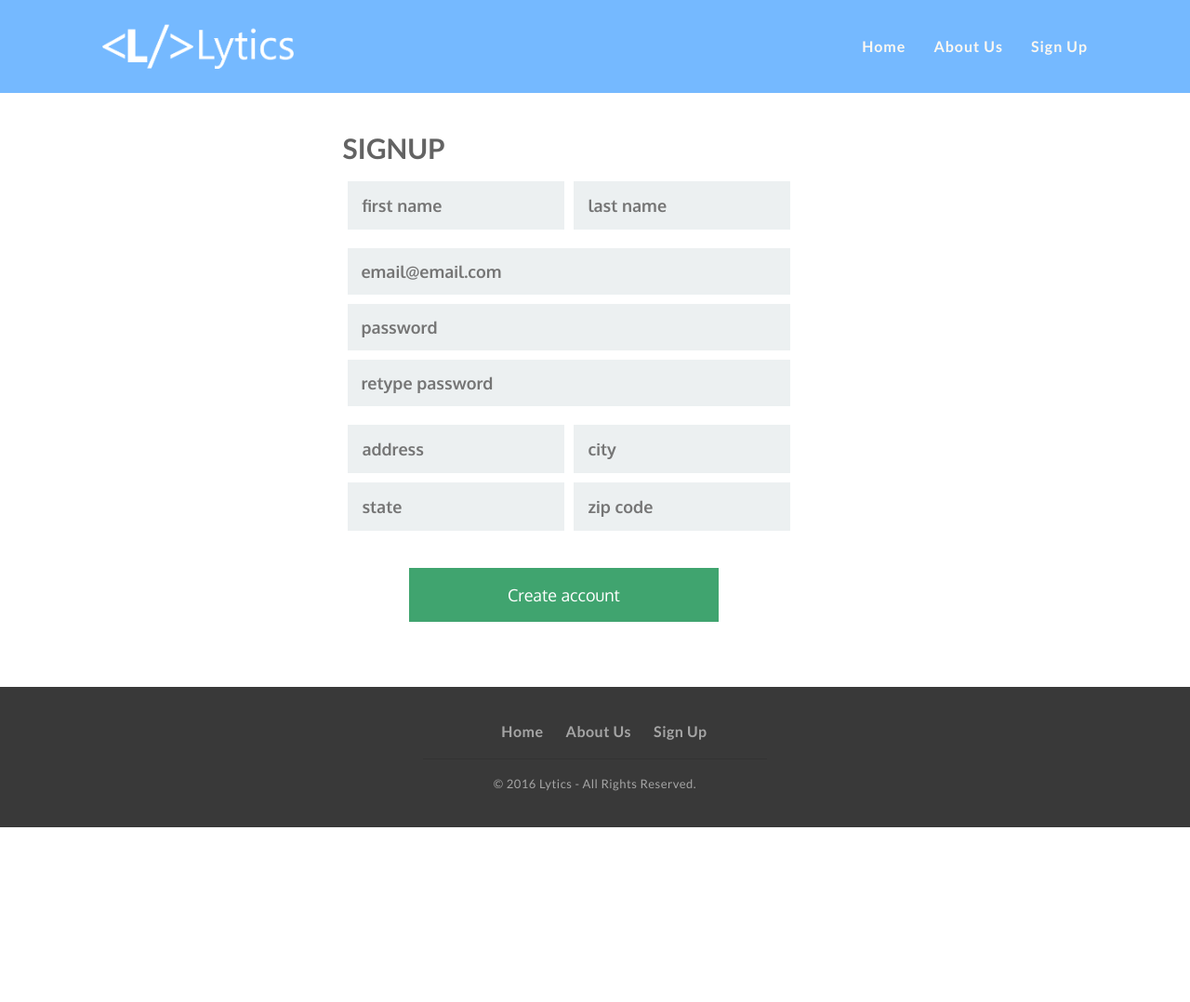
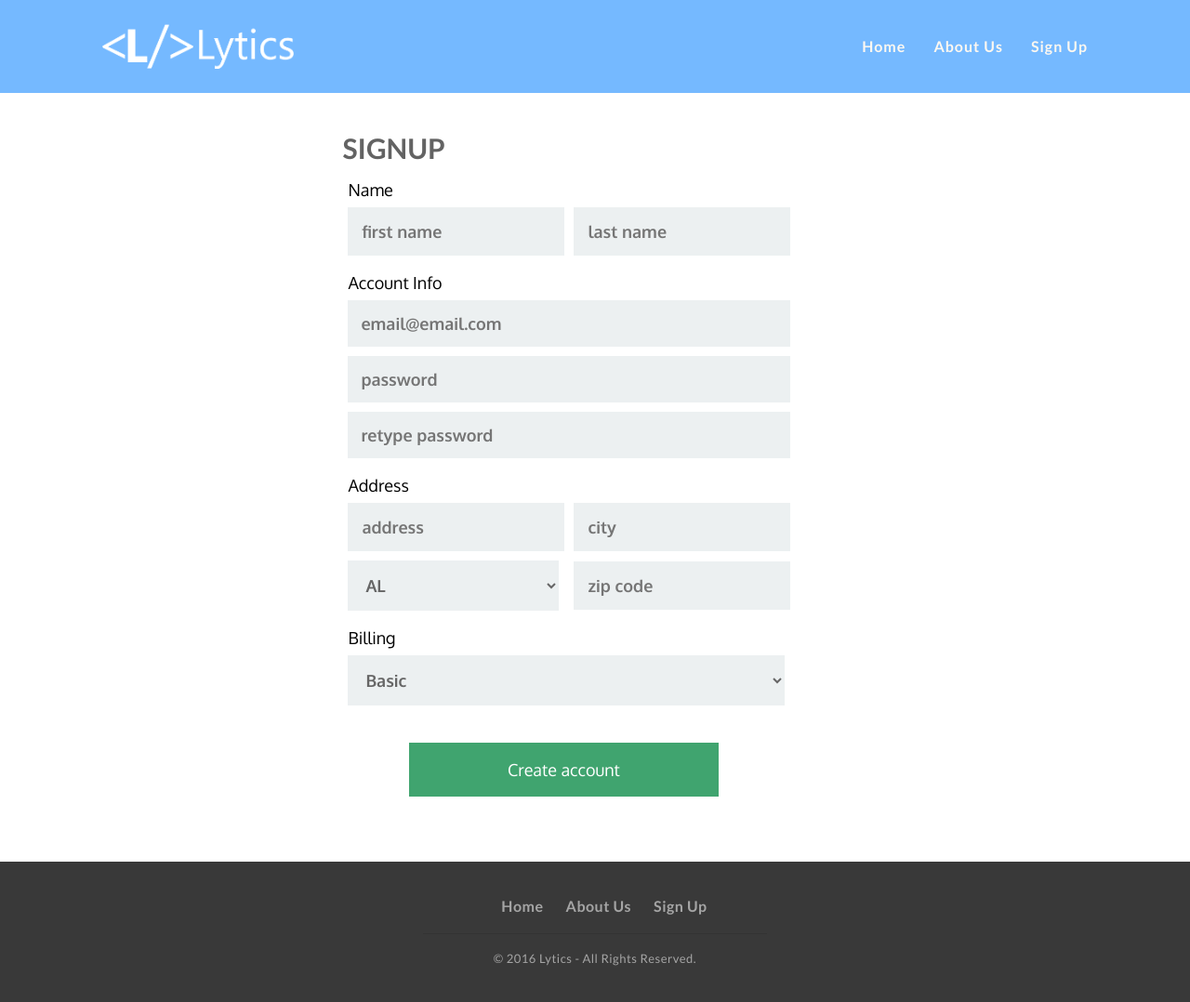
Before and after one commit to DerekMcMahon/E-Commerce, a PHP site: page /sign_up.php in a window 1280 px wide. Shown: the whole page at 93% size. Before the commit the page ends 890 px from the top, so only its background shows below. Run offline with PHP 8.4, Linux system fonts and the light colour scheme.

Commit message:
Added select boxes for state and plan type

```diff
--- a/lytics/css/sign_up.css
+++ b/lytics/css/sign_up.css
@@ -79,6 +79,14 @@ span.term a:hover{
 	border-bottom: none;
 	border-right: none;
 	border-top: none;
+}
+
+.section-title {
+	padding-left: 6px;
+}
+
+select {
+	width: 100%;
 }
 
 .label:hover, .label_2:hover, #active {
--- a/lytics/js/sign_up.js
+++ b/lytics/js/sign_up.js
@@ -4,8 +4,42 @@ var email_valid = false;
 var password_valid = false;
 var address_valid = false;
 var city_valid = false;
-var state_valid = false;
+var state_valid = true;
 var zip_valid = false;
+
+$(document).ready(function() {
+	// Set state dropdown
+	var states = [
+		"AL", "AK", "AZ", "AR", "CA",
+		"CO", "CT", "DE", "DC", "FL",
+		"GA", "HI", "ID", "IL", "IN",
+		"IA", "KS", "KY", "LA", "ME",
+		"MD", "MA", "MI", "MN", "MS",
+		"MO", "MT", "NE", "NV", "NH",
+		"NJ", "NM", "NY", "NC", "ND",
+		"OH", "OK", "OR", "PA", "RI",
+		"SC", "SD", "TN", "TX", "UT",
+		"VT", "VA", "WA", "WV", "WI",
+		"WY"
+	];
+	var stateSelect = $("select[name=state]");
+	$(states).each(function(index, val) {
+		stateSelect.append($("<option>", {value: val, html: val}));
+	});
+
+	// Set plan type dropdowns
+	var planTypes = ["Basic", "Popular", "Premium"];
+	var planSelect = $("select[name=plan_type]");
+	$(planTypes).each(function(index, val) {
+		planSelect.append($("<option>", {value: val, html: val}));
+	});
+
+
+});
+
+function set_select_border(element) {
+	element.style.borderLeft = "6px solid #40A46F";
+}
 
 function check_input(element) {
 
@@ -58,22 +92,7 @@ function check_input(element) {
 		} else if (element.name == "city") {
 			city_valid = true;
 
-		} else if (element.name == "state") {
-			var re = /[A-Z]{2}/;
-			var check = re.test(element.value);
-			var error = document.getElementById("state_zip_error");
-
-			if (!check) {
-				element.style.borderLeft = "6px solid red";
-				error.innerHTML = "invalid state";
-			} else {
-				element.style.borderLeft = "6px solid #40A46F";
-				error.innerHTML = "";
-				state_valid = true;
-			}
-
 		} else if (element.name == "zip_code") {
-
  			zip_valid = true;
 
 		}
@@ -156,8 +175,9 @@ function submit_form() {
 	// password and password check must be the same, so only send one
 	post_data.address = $("input[name=address]").val();
 	post_data.city = $("input[name=city]").val();
-	post_data.state = $("input[name=state]").val();
+	post_data.state = $("select[name=state]").val();
 	post_data.zip_code = $("input[name=zip_code]").val();
+	post_data.plan_type = $("select[name=plan_type]").val();
 
 	$.post("script_sign_up.php", post_data, function(data) {
 		var data = JSON.parse(data);
@@ -165,7 +185,6 @@ function submit_form() {
 			window.location = 'sign_up_confirm.php';
 
 		} else if (data.status === "error") {
-			alert(data.message);
 			$("#email_error").text(data.message);
 		}
 
--- a/lytics/script_sign_up.php
+++ b/lytics/script_sign_up.php
@@ -14,7 +14,7 @@
 	}
 
 	# Get data from POST
-	# Lowercase all data for consistency
+	# Lowercase all data (except state) for consistency
 	$firstName = strtolower($_POST["first_name"]);
 	$lastName = strtolower($_POST["last_name"]);
 	$email = strtolower($_POST["email"]);
@@ -22,7 +22,7 @@
 	$hashedPassword = hash("sha256", $rawPassword, false);
 	$address = strtolower($_POST["address"]);
 	$city = strtolower($_POST["city"]);
-	$state = strtolower($_POST["state"]);
+	$state = strtoupper($_POST["state"]);
 	$zipCode = strtolower($_POST["zip_code"]);
 	$planType = "";
 	if (isset($_POST["plan_type"])) {
--- a/lytics/sign_up.php
+++ b/lytics/sign_up.php
@@ -26,6 +26,9 @@
 			<form method="POST" onsubmit="return submit_form();" id="sign_up_form">
 				<table>
 					<tr>
+						<td class="section-title">Name</td>
+					</tr>
+					<tr>
 						<td><input type="text" class="label" name="first_name"  placeholder="first name" onblur="check_input(this)"></td>
 						<td><input type="text" class="label" name="last_name" placeholder="last name" onblur="check_input(this)"></td>
 						<td><div id="name_error" class="error"></div></td>
@@ -34,14 +37,15 @@
 					<tr></tr>
 
 					<tr>
+						<td class="section-title">Account Info</td>
+					</tr>
+					<tr>
 						<td colspan="2"><input type="text" class="label_2" name="email" onblur="check_input(this)" placeholder="email@email.com"></td>
 						<td><div id="email_error" class="error"></div></td>
 					</tr>
-
 					<tr>
 						<td colspan="2"><input type="password" class="label_2" name="password" placeholder="password" onblur="check_input(this)"></td>
 					</tr>
-
 					<tr>
 						<td colspan="2"><input type="password" class="label_2" name="password_check" placeholder="retype password" onblur="check_input(this)"></td>
 						<td><div id="pwd_error" class="error"></div></td>
@@ -50,16 +54,34 @@
 					<tr></tr>
 
 					<tr>
+						<td class="section-title">Address</td>
+					</tr>
+					<tr>
 						<td><input type="text" class="label" name="address" placeholder="address" onblur="check_input(this)"></td>
 						<td><input type="text" class="label" name="city" placeholder="city" onblur="check_input(this)"></td>
 						<td><div id="adr_city_error" class="error"></div></td>
 					</tr>
-
 					<tr>
-						<td><input type="text" class="label" name="state" placeholder="state" onblur="check_input(this)"></td>
+						<td>
+							<select class="label" name="state" onchange="set_select_border(this)">
+								<option value="" disabled select>Select State</option>
+							</select>
+						</td>
 						<td><input type="text" class="label" name="zip_code" placeholder="zip code" onblur="check_input(this)"></td>
 						<td><div id="state_zip_error" class="error"></div></td>
 					</tr>
+
+					<tr></tr>
+
+					<tr>
+						<td class="section-title">Billing</td>
+					</tr>
+					<tr>
+						<td colspan="2">
+							<select class="label" name="plan_type" onchange="set_select_border(this)">
+								<option value="" disabled select>Select Plan Type</option>
+							</select>
+						</td>
 
 					<tr></tr>
 
```
